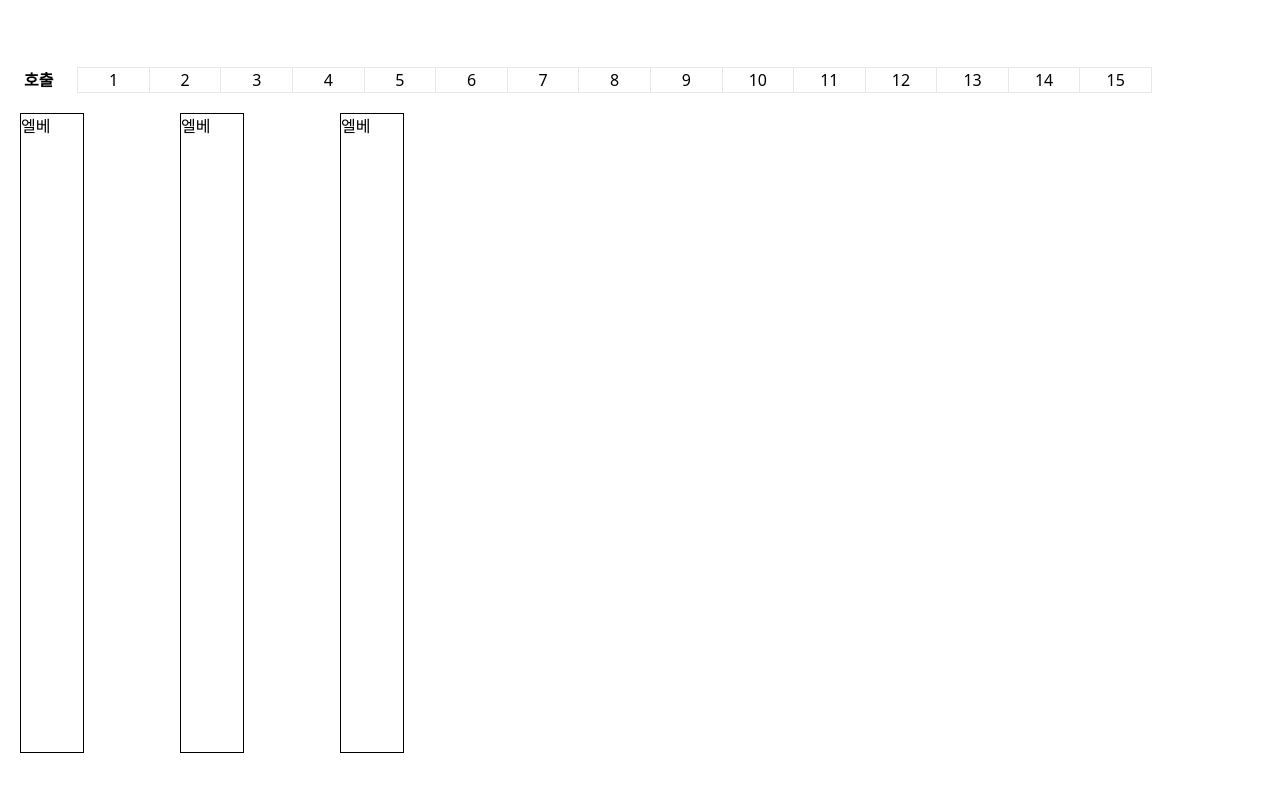
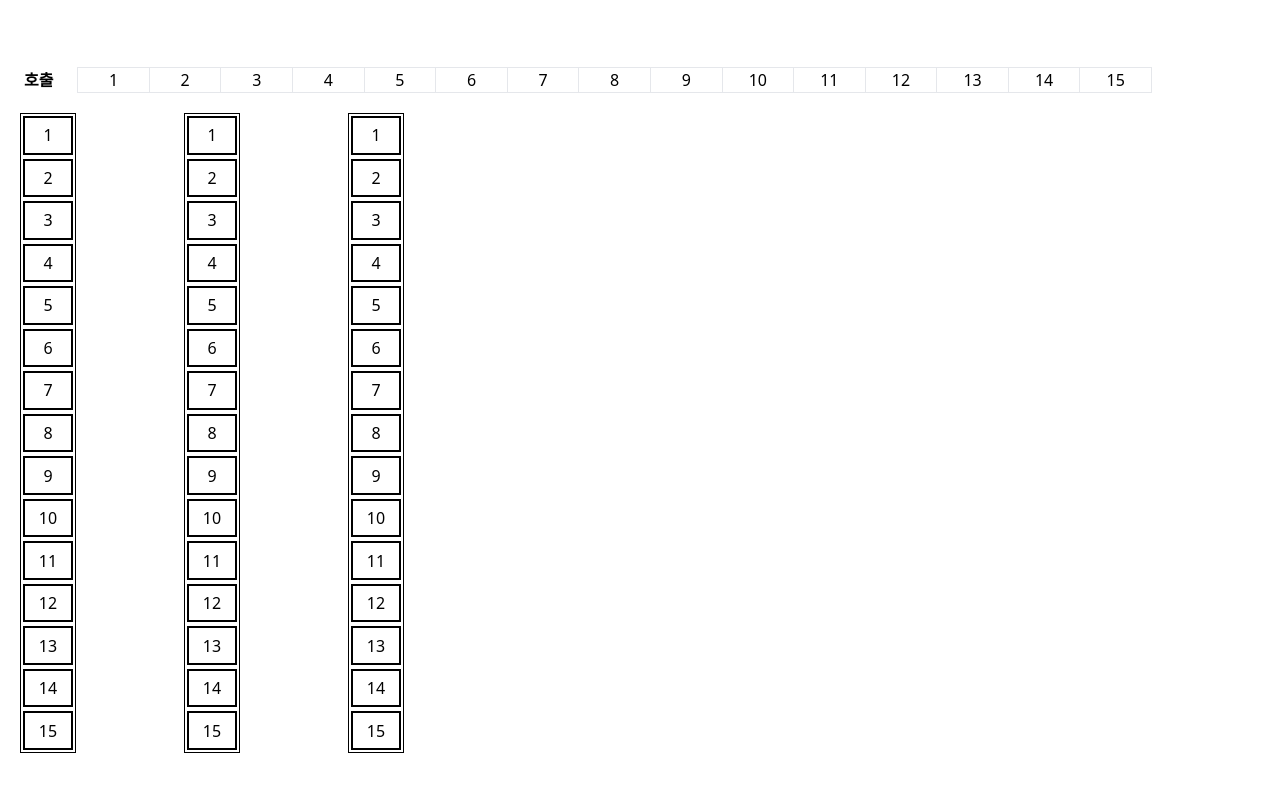
Before and after one commit to mi-hye/slashpage-online-test, a React (Create React App) app in the folder elevator/: page / in a window 1280 px wide. Shown: the top 792 px of the page. Built offline with nearby package versions, Linux system fonts and the light colour scheme.

Commit message:
feat: Implement UI 'ElevatorBox'

```diff
--- a/elevator/src/components/Main/Elevator.tsx
+++ b/elevator/src/components/Main/Elevator.tsx
@@ -1,7 +1,13 @@
+import ElevatorBox from "./ElevatorBox";
+
+const TOTAL_FLOOR = 15;
+
 function Elevator() {
 	return (
-		<div className="h-full w-16 border border-black">
-			엘베
+		<div className="h-full w-14 border border-black flex flex-col justify-evenly">
+			{Array.from({ length: TOTAL_FLOOR }, (_, i) => (
+				<ElevatorBox key={i + 1} floor={i + 1} />
+			))}
 		</div>
 	);
 }
--- /dev/null
+++ b/elevator/src/components/Main/ElevatorBox.tsx
@@ -0,0 +1,25 @@
+import { useState } from "react";
+
+interface PropsType {
+	floor: number;
+}
+
+const activeStyle = "font-bold text-red-500 border-red-500";
+
+function ElevatorBox({ floor }: PropsType) {
+	const [active, setActive] = useState(false);
+
+	const handleActive = () => setActive(true);
+
+	return (
+		<div
+			className={`m-0.5 border-2  flex-center h-full ${
+				active ? activeStyle : "border-black"
+			}`}
+		>
+			{floor}
+		</div>
+	);
+}
+
+export default ElevatorBox;
```
